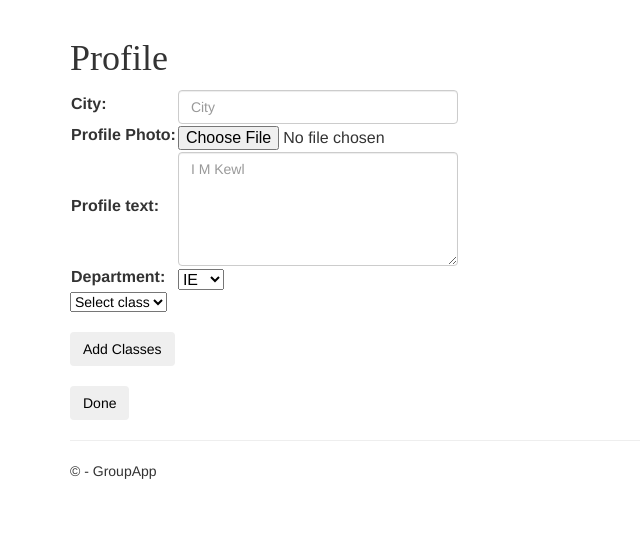
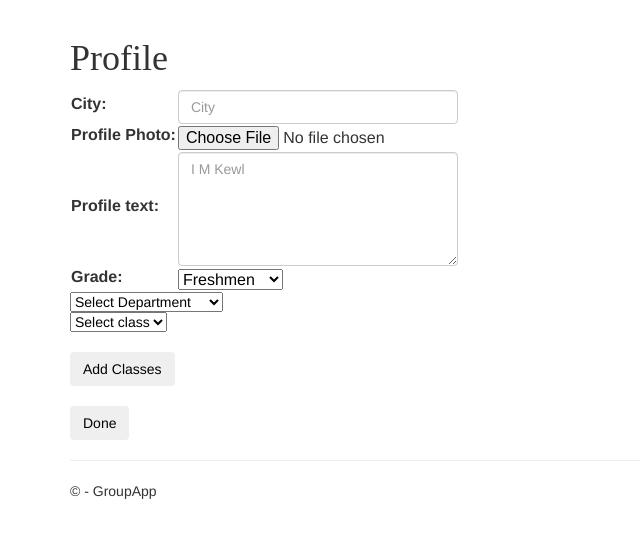
Before and after one commit to cmgrimm/IE481GroupApp, a Django app: page /profile in a window 1280 px wide. Shown: the part 51-589 px from the top of the page, without its empty margins (0-640 px from the left). Run offline with Django 3.2, Linux system fonts and the light colour scheme; some libraries are stand-ins or nearby versions.

Commit message:
Select class is working

```diff
--- a/app/forms.py
+++ b/app/forms.py
@@ -78,11 +78,13 @@ class Profile(forms.Form):
                                  'placeholder': 'I M Kewl',
                                  'rows':'5'}))
 
-    major = (
-    (0, _('IE')),
-    (1, _('ME')),
-    (2, _('DE'))
+
+    Level = (
+    (0, _('Freshmen')),
+    (1, _('Sophomore')),
+    (2, _('Junior')),
+    (3, _('Senior'))
 )
 
-    department = forms.ChoiceField(label = "Department:",
-                                   choices=major)
+    grade = forms.ChoiceField(label = "Grade:",
+                                   choices=Level)
--- a/app/templates/app/profile.html
+++ b/app/templates/app/profile.html
@@ -16,6 +16,15 @@ Profile
         <table>
             {{ profileTable.as_table }}
         </table>
+
+<div class="row">
+        <div class="col-sm-4">
+        <select id="slct1" name="slct1" onchange="populate(this.id,'slct2')">
+            <option value="SD">Select Department</option>
+            <option value="IE">Industrial Engineer</option>
+            <option value="ME">Mechanical Engineer</option>
+            <option value="DE">Design engineer</option>
+        </select>  </div>  </div>
 
     <div class="row">
         <div class="col-sm-4">
```
Also changed, not shown: 2 other files.
